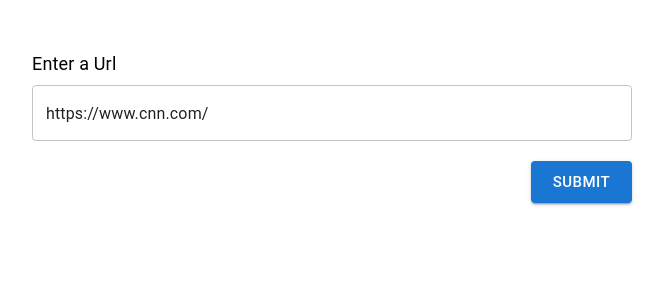
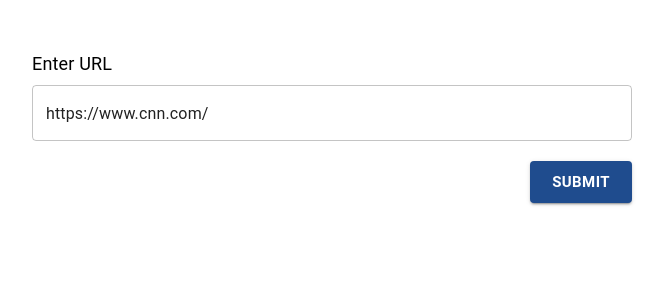
Before and after one commit to Tiinzzy/python-tests, a React (Create React App) app in the folder Learning-Python/nlp-tests/nltk/: page / in a window 1280 px wide. Shown: the top 300 px of the page, without its empty margins (308-972 px from the left). Built offline with nearby package versions, Linux system fonts and the light colour scheme.

Commit message:
moved styling to style sheet

```diff
--- a/Learning-Python/nlp-tests/nltk/src/components/frontend/InitUrlProcess.js
+++ b/Learning-Python/nlp-tests/nltk/src/components/frontend/InitUrlProcess.js
@@ -9,6 +9,8 @@ import { Base64 } from 'js-base64';
 
 import BackEndConnection from './BackEndConnection';
 import TextTokens from './TextTokens';
+
+import './style.css';
 
 const backend = BackEndConnection.INSTANCE();
 
@@ -38,13 +40,12 @@ export default class InitUrlProcess extends React.Component {
     render() {
         return (
             <Box>
-                <Box style={{ display: 'flex', flexDirection: 'column', justifyContent: 'center', marginTop: 50 }}>
-                    <Typography mb={1} fontSize={18} variant="body1">Enter a Url</Typography>
+                <Box className="GetUrlBox">
+                    <Typography mb={1} fontSize={18} variant="body1">Enter URL</Typography>
                     <TextField value={this.state.value} variant="outlined" onChange={(e) => this.getTextfieldValue(e)} />
-
                 </Box >
-                <Box style={{ justifyContent: 'right', display: 'flex', marginTop: 20 }}>
-                    <Button variant="contained" size='large' onClick={() => this.submitUrl()}>Submit</Button>
+                <Box className="SUbmitBtnBox">
+                    <Button variant="contained" className='SunbmitBtn' size='large' onClick={() => this.submitUrl()}>Submit</Button>
                 </Box>
                 {this.state.data &&
                     <TextTokens data={this.state.data} />}
```
